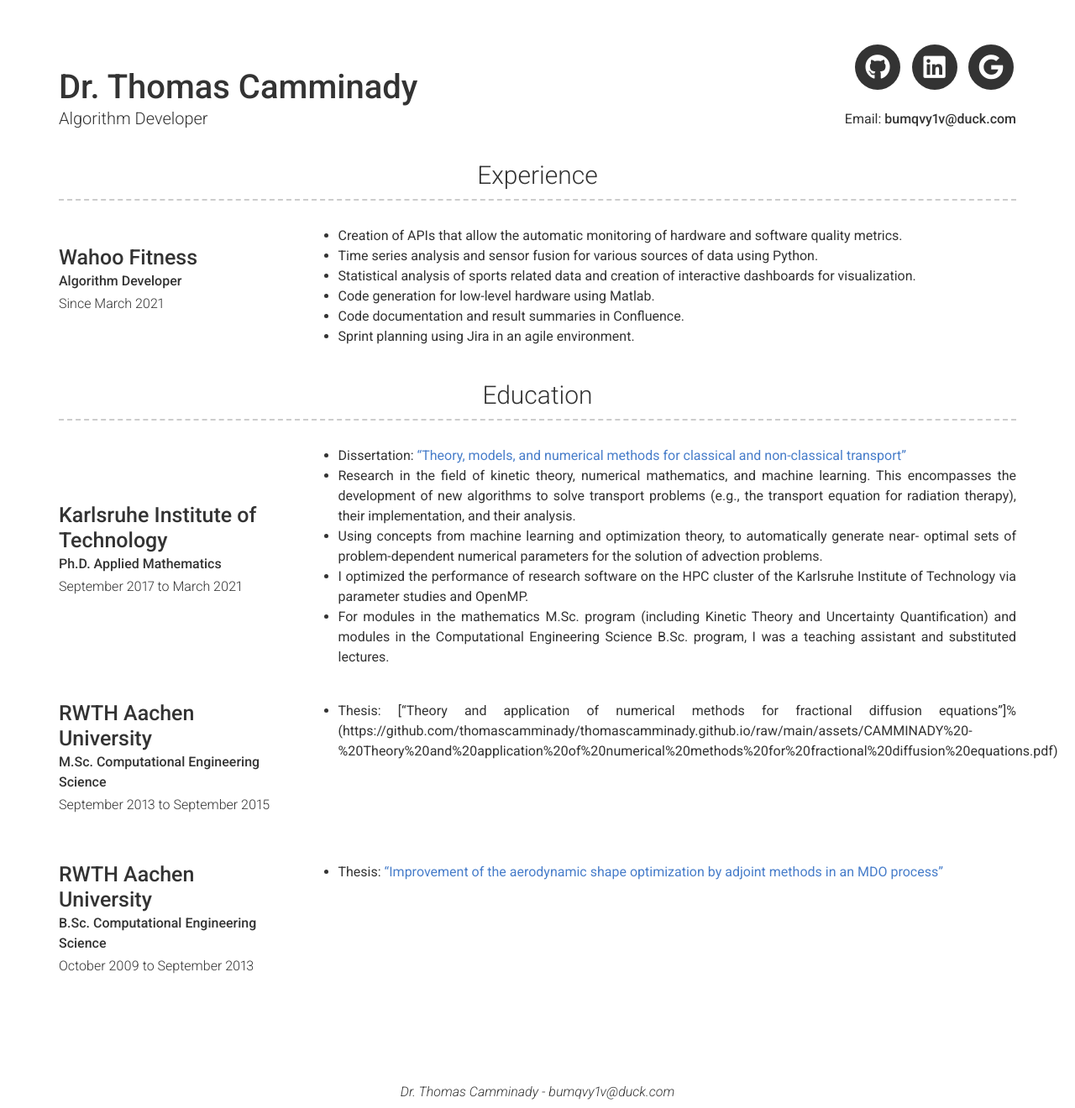
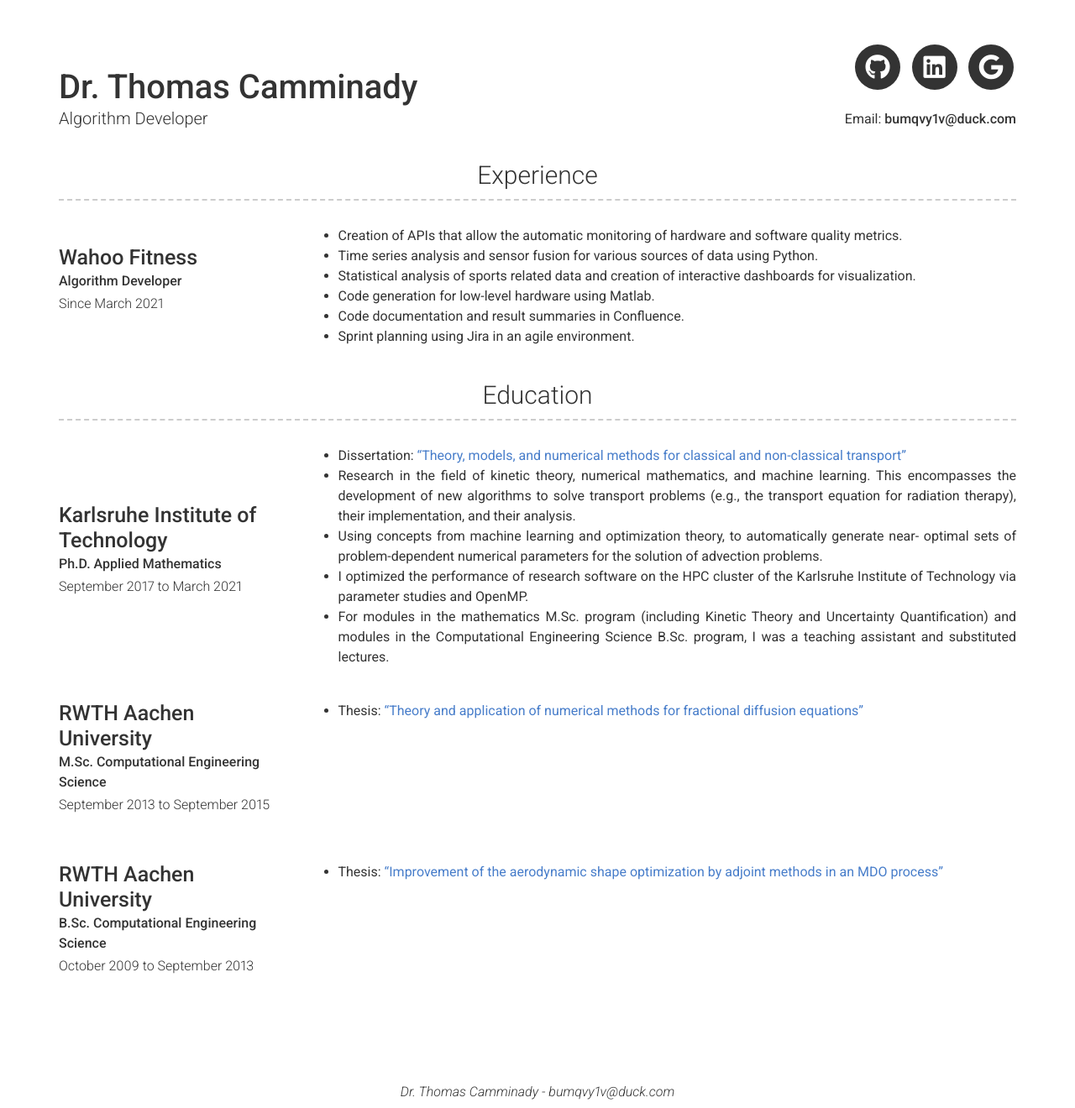
Before and after one commit to thomascamminady/thomascamminady.website, a Jekyll site: the page built from index.md, in a window 1280 px wide. Shown: the whole page at 84% size. Built offline with Jekyll 4.4.1, drawn with Linux system fonts in a browser that asks for light colours; nearby versions of some CDN libraries.

Commit message:
Add hyperlinks.

```diff
--- a/_config.yml
+++ b/_config.yml
@@ -114,7 +114,7 @@ content:
         # quote: >
           # Short institution or course description (optional)
         description: | # this will include new lines to allow paragraphs
-          - Thesis: ["Theory and application of numerical methods for fractional diffusion equations"]%(https://github.com/thomascamminady/thomascamminady.github.io/raw/main/assets/CAMMINADY%20-%20Theory%20and%20application%20of%20numerical%20methods%20for%20fractional%20diffusion%20equations.pdf)
+          - Thesis: ["Theory and application of numerical methods for fractional diffusion equations"](https://github.com/thomascamminady/thomascamminady.github.io/raw/main/assets/CAMMINADY%20-%20Theory%20and%20application%20of%20numerical%20methods%20for%20fractional%20diffusion%20equations.pdf)
       - layout: left
         title: RWTH Aachen University
         sub_title: B.Sc. Computational Engineering Science
```
